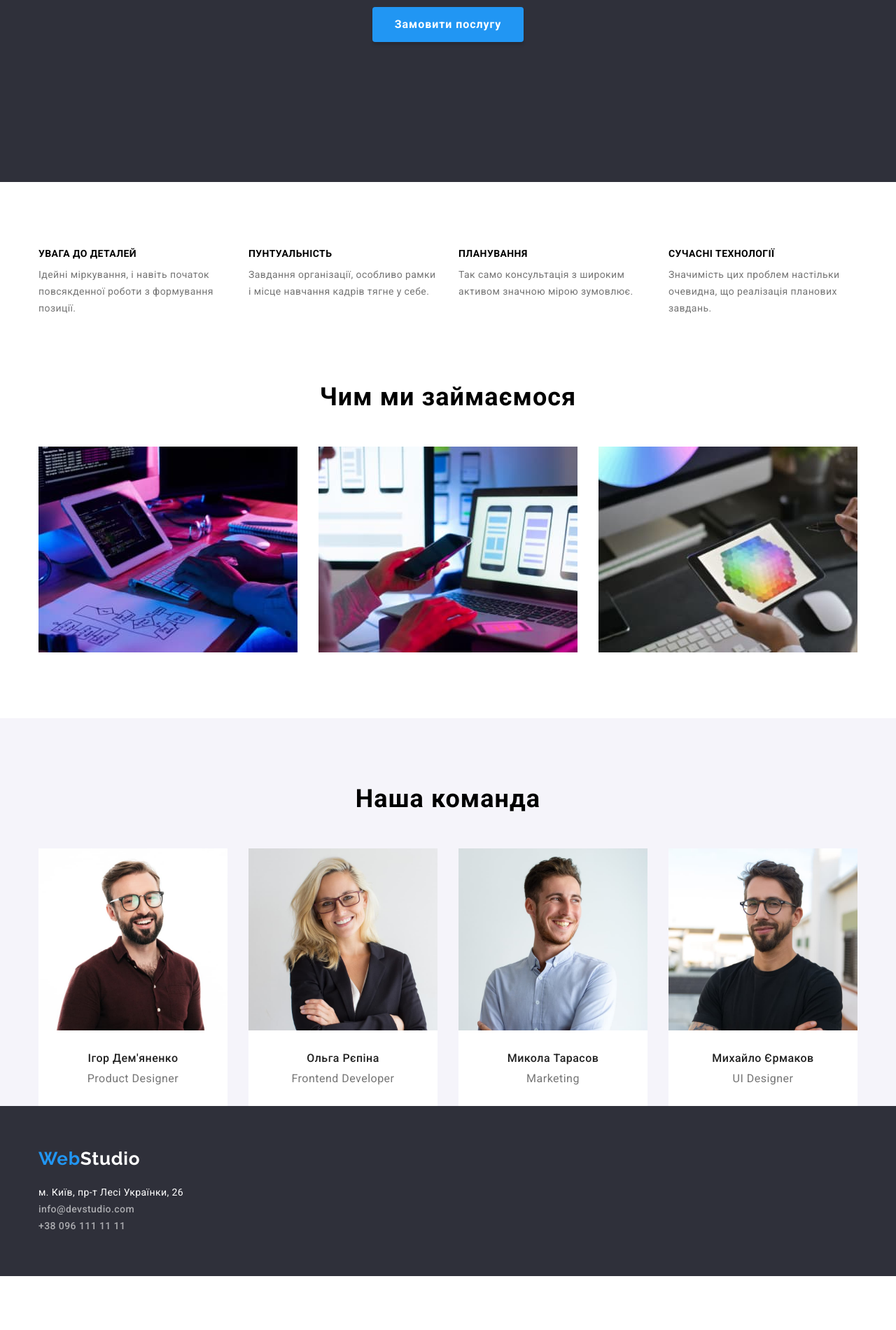
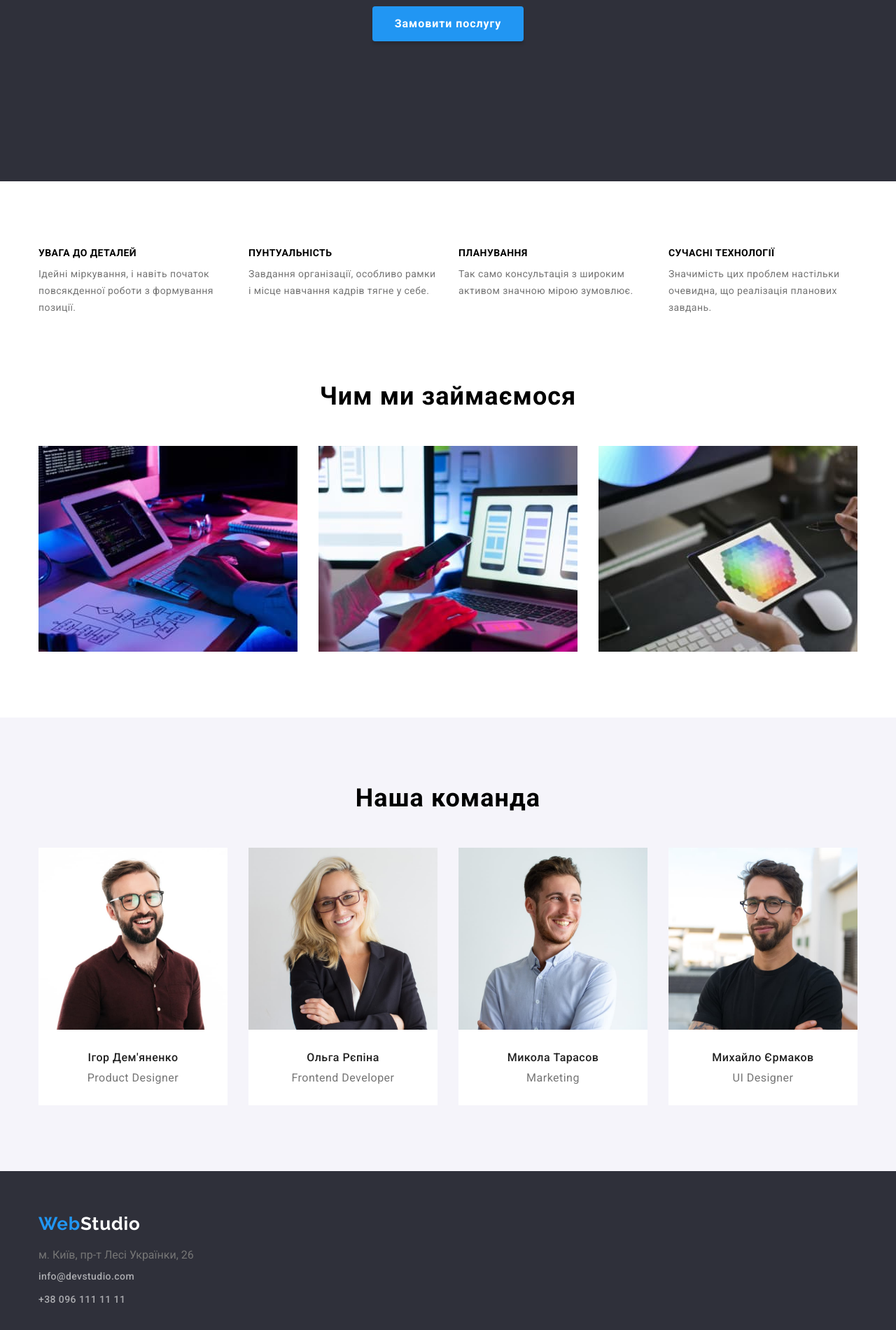
Before and after one commit to Crash-afftar/HW-3, a plain HTML site: page index.html in a window 1280 px wide. Shown: the part 422-2322 px from the top of the page at 70% size. Before the commit the page ends 2245 px from the top, so only its background shows below. Drawn offline with nearby package versions, Linux system fonts and the light colour scheme.

Commit message:
Completed

```diff
--- a/index.html
+++ b/index.html
@@ -5,7 +5,13 @@
     <meta http-equiv="X-UA-Compatible" content="IE=edge" />
     <meta name="viewport" content="width=device-width, initial-scale=1.0" />
     <title>Web Studio</title>
-    <link rel="stylesheet" href="https://cdnjs.cloudflare.com/ajax/libs/normalize/1.1.0/normalize.min.css" />
+    <link
+      rel="stylesheet"
+      href="https://cdnjs.cloudflare.com/ajax/libs/modern-normalize/1.1.0/modern-normalize.min.css"
+      integrity="sha512-wpPYUAdjBVSE4KJnH1VR1HeZfpl1ub8YT/NKx4PuQ5NmX2tKuGu6U/JRp5y+Y8XG2tV+wKQpNHVUX03MfMFn9Q=="
+      crossorigin="anonymous"
+      referrerpolicy="no-referrer"
+    />
     <link rel="preconnect" href="https://fonts.gstatic.com" crossorigin />
     <link
       href="https://fonts.googleapis.com/css2?family=Raleway:wght@700&family=Roboto:wght@400;500;700;900&display=swap"
@@ -47,9 +53,7 @@
       <section class="hero">
         <div class="container">
           <h1 class="hero-tittle">Ефективні рішення для вашого бізнесу</h1>
-          <div class="button-item">
           <button type="button" class="button">Замовити послугу</button>
-          </div>
         </div>
       </section>
 
@@ -181,12 +185,12 @@
       </section>
       <footer class="footer">
         <div class="container">
-          <address class="footer-cont">
           <a href="/index.html" class="logo-web"
             >Web<span class="logo-studio">Studio</span></a
           >
+          <address class="footer-cont">
             <ul class="footer-list list">
-              <li>
+              <li class="footer-item"
                 <a
                   href="https://goo.gl/maps/CPtrU1FHBa2aNyZL9"
                   target="_blank"
@@ -195,12 +199,12 @@
                   >м. Київ, пр-т Лесі Українки, 26</a
                 >
               </li>
-              <li>
-                <a href="mailto:info@devstudio.com" class="tel contact"
+              <li class="footer-item">
+                <a href="mailto:info@devstudio.com" class="adress contact"
                   >info@devstudio.com</a
                 >
               </li>
-              <li>
+              <li class="footer-item">
                 <a href="tel:+380961111111" class="contact"
                   >+38 096 111 11 11</a
                 >
--- a/styles/styles.css
+++ b/styles/styles.css
@@ -8,6 +8,7 @@
   --accent-color: #2196f3;
   --footer-contacts: rgba(255, 255, 255, 0.6);
   --portfolio-works: #eeeeee;
+  --us-distance: 94px;
 }
 p,
 h1,
@@ -54,7 +55,7 @@ body {
   color: var(--secondary-text-color);
 }
 .container {
-  width: 1170px;
+  width: 1200px;
   padding-left: 15px;
   padding-right: 15px;
   margin: 0 auto;
@@ -62,6 +63,11 @@ body {
 /* NAV */
 .header {
   border-bottom: 1px solid rgba(236, 236, 236, 1);
+}
+.main-nav {
+  display: flex;
+  align-items: center;
+  justify-content: space-between;
 }
 nav {
   display: flex;
@@ -74,11 +80,6 @@ nav {
 .contacts {
   display: flex;
   margin-left: auto;
-}
-.main-nav {
-  display: flex;
-  align-items: center;
-  justify-content: space-between;
 }
 .contacts .nav-item:not(:last-child),
 .site-nav .nav-item:not(:last-child) {
@@ -96,7 +97,7 @@ nav {
 }
 .logo-web {
   color: var(--accent-color);
-  padding-top: 25px;
+  padding-top: 24px;
   padding-bottom: 25px;
 }
 .logo-studio {
@@ -131,12 +132,14 @@ nav {
 /* HERO */
 .hero {
   background-color: var(--background-hero-footer);
-  margin-bottom: 94px;
+  padding-top: 200px;
+  padding-bottom: 200px;
 }
 .hero-tittle {
   max-width: 696px;
   margin-left: auto;
   margin-right: auto;
+  margin-bottom: 30px;
   font-weight: 900;
   font-size: 44px;
   line-height: calc(60 / 44);
@@ -144,8 +147,6 @@ nav {
   letter-spacing: 0.06em;
   text-transform: uppercase;
   color: var(--white-color);
-  padding-top: 200px;
-  padding-bottom: 30px;
 }
 .button {
   font-family: inherit;
@@ -153,6 +154,7 @@ nav {
   font-size: 16px;
   line-height: calc(30 / 16);
   display: flex;
+  display: block;
   align-items: center;
   text-align: center;
   letter-spacing: 0.06em;
@@ -164,11 +166,7 @@ nav {
   cursor: pointer;
   min-width: 216px;
   padding: 10px 32px;
-  margin-left: auto;
-  margin-right: auto;
-}
-.button-item {
-  padding-bottom: 200px;
+  margin: 0 auto;
 }
 .button:hover,
 .button:focus {
@@ -220,14 +218,14 @@ nav {
   color: var(--primary-text-color);
 }
 .features-head {
-  margin-bottom: 94px;
+  padding: var(--us-distance) 0;
 }
 /* OUR WORK */
 .our-work {
-  margin-bottom: 94px;
+  padding-bottom: var(--us-distance);
 }
 .our-work-head {
-  padding-bottom: 50px;
+  margin-bottom: 50px;
 }
 .our-work-item {
   width: calc((100%-60px) / 3);
@@ -239,6 +237,9 @@ nav {
 }
 
 /* OUR TEAM */
+.team {
+  padding: var(--us-distance) 0;
+}
 .our-team-list {
   display: flex;
   gap: 30px;
@@ -250,8 +251,7 @@ nav {
   background-color: var(--background-our-team);
 }
 .our-team {
-  padding-top: 94px;
-  padding-bottom: 50px;
+  margin-bottom: 50px;
 }
 .section.team p,
 .section.team h3 {
@@ -278,17 +278,17 @@ nav {
 /*Footer section*/
 .footer {
   background-color: var(--background-hero-footer);
+  padding: 60px 0;
 }
 .footer .logo-studio {
   color: var(--white-color);
 }
-.footer-cont {
-  padding-top: 60px;
+.footer .logo-web {
+  display: flex;
+  padding: 0;
+  margin-bottom: 20px;
 }
-.footer-list {
-  margin-top: 20px;
-  padding-bottom: 60px;
-}
+
 .footer .adress,
 .footer .contact {
   text-decoration: none;
@@ -303,16 +303,13 @@ nav {
 .footer .contact {
   color: var(--footer-contacts);
 }
-.adress {
-  margin-bottom: 9px;
-}
-.tel {
+.footer-item:not(:last-child) {
   margin-bottom: 9px;
 }
 
 /*Porrtfolio*/
 .our-works-section {
-  margin: 94px 0px;
+  padding: var(--us-distance) 0px;
 }
 .our-works-button {
   font-family: inherit;
@@ -323,7 +320,6 @@ nav {
   letter-spacing: 0.03em;
   color: var(--secondary-text-color);
   border: none;
-
   height: 38px;
   left: 593px;
   top: 174px;
@@ -341,11 +337,7 @@ nav {
   margin-right: auto;
   margin-left: auto;
   margin-right: auto;
-  margin-bottom: 34px;
-  padding-bottom: 16px;
-}
-.our-works-item {
-  padding-bottom: 16px;
+  margin-bottom: 50px;
 }
 .our-works-button:hover,
 .our-works-button:focus {
@@ -358,8 +350,7 @@ nav {
   border-radius: 4px;
 }
 .example-name {
-  margin-bottom: 6px;
-
+  margin-bottom: 4px;
   font-weight: 700;
   font-size: 18px;
   line-height: 2;
@@ -367,8 +358,6 @@ nav {
   color: var(--black-color);
 }
 .example-descr {
-  margin-top: 4px;
-  margin-bottom: 20px;
   font-size: 16px;
   line-height: calc(30 / 16);
   letter-spacing: 0.03em;
@@ -388,5 +377,4 @@ nav {
   padding: 20px 24px;
   border: 1px solid rgba(238, 238, 238, 1);
   border-top: none;
-  white-space: nowrap;
 }
```
Also changed, not shown: portfolio.html (+64 -27 lines). Lines whose indentation alone changed are shown as unchanged.
